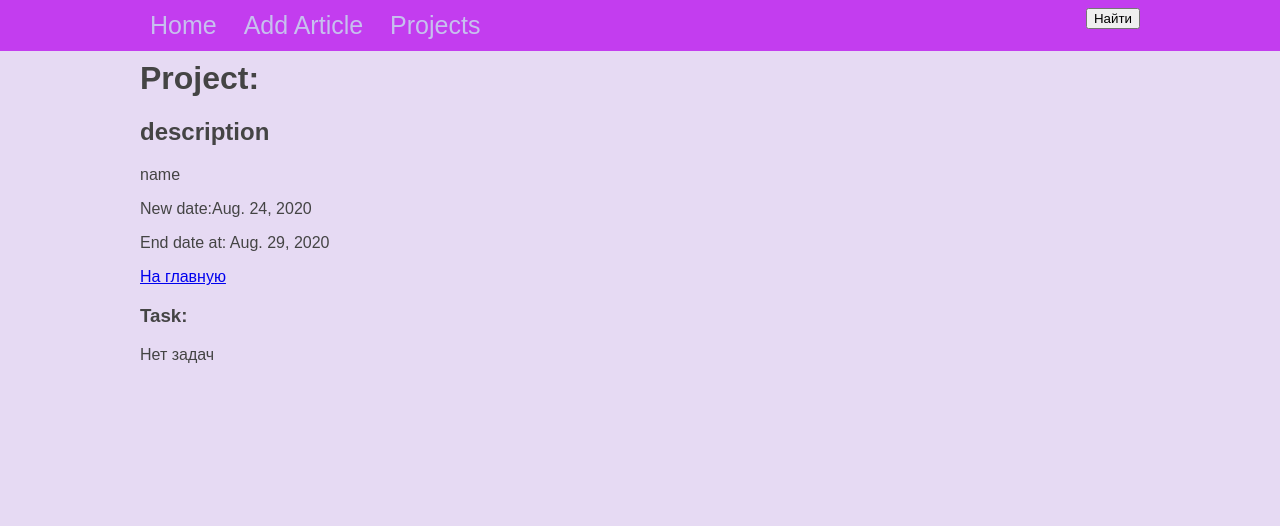
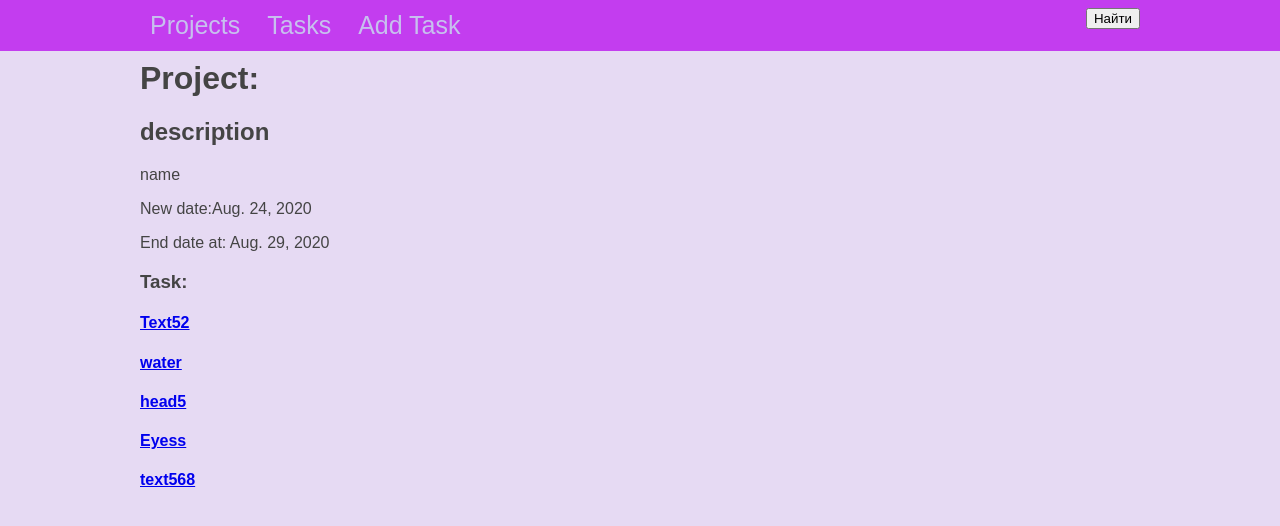
Before and after one commit to DaryaNov/homework50, a Django app: page /project/1 in a window 1280 px wide. Shown: the top 526 px of the page. Run offline with Django 3.2, Linux system fonts and the light colour scheme; data comes from the database, SQL or seed files in the repository; some libraries are stand-ins or nearby versions.

Commit message:
добавление и редактирование

```diff
--- a/source/webapp/templates/base.html
+++ b/source/webapp/templates/base.html
@@ -8,8 +8,6 @@
     <meta http-equiv="X-UA-Compatible" content="ie=edge">
     <title>{% block title %}My Site{% endblock %}</title>
 
-    <!-- XDSoft DateTimePicker -->
-
     <link rel="stylesheet" href="{% static 'css/style.css' %}">
     {% block links %}{% endblock %}
 </head>
@@ -17,9 +15,8 @@
     <nav class="navbar">
         <div class="container">
             <ul class="menu">
-                <li><a href="{% url 'index' %}">Home</a></li>
-                <li><a href="{% url 'article_create' %}">Add Article</a></li>
                 <li><a href="{% url 'index_project' %}">Projects</a></li>
+                <li><a href="{% url 'index' %}">Tasks</a></li>
                 {% block menu %}{% endblock %}
             </ul>
 
--- a/source/webapp/templates/project/project_view.html
+++ b/source/webapp/templates/project/project_view.html
@@ -1,27 +1,26 @@
 {% extends 'base.html' %}
 
 {% block title %}View{% endblock %}
-
+{% block menu %}
+    <li><a href="{% url 'article_create' project.pk %}">Add Task</a></li>
+{% endblock %}
 {% block content %}
      <h1>Project:</h1>
     <h2>{{ project.name }}</h2>
      <p>{{ project.text }}</p>
     <p>New date:{{ project.newdate_at }}</p>
     <p>End date at: {{ project.enddate_at }}</p>
-    <p><a href="/article/project">На главную</a></p>
         <h3>Task:</h3>
         {% if is_paginated %}
             {% include 'partial/pagination.html' %}
         {% endif %}
-        {% for article in articles %}
-                <<h4>{{ article.description }}</h4>
-                <p>{{ article.maxdescription }}</p>
-                <p>Status:{{ article.status }}</p>
-                <p>Published at: {{ article.publish_at|date:"d.m.Y H:i:s" }}</p>
-                <p>Type: {% for type in article.types.all %}{{ type.name }}{% if not forloop.last %}, {% endif %}{% endfor %}</p>
-        {% empty %}
+        {% if project.project_id.all %}
+             {% for article in project.project_id.all %}
+                 <h4><a href="{% url 'article_view' article.pk %}">{{ article.description }}</a></h4>
+             {% endfor %}
+        {% else %}
             <p>Нет задач</p>
-        {% endfor %}
+        {% endif %}
         {% if is_paginated %}
             {% include 'partial/pagination.html' %}
         {% endif %}
```
Also changed, not shown: source/webapp/templates/project/index_project.html (+14 -7 lines), source/webapp/templates/project/project_delete.html (added, +14 -0 lines), source/webapp/templates/project/project_update.html (added, +10 -0 lines), source/webapp/templates/article/index.html (line endings or trailing spaces).
